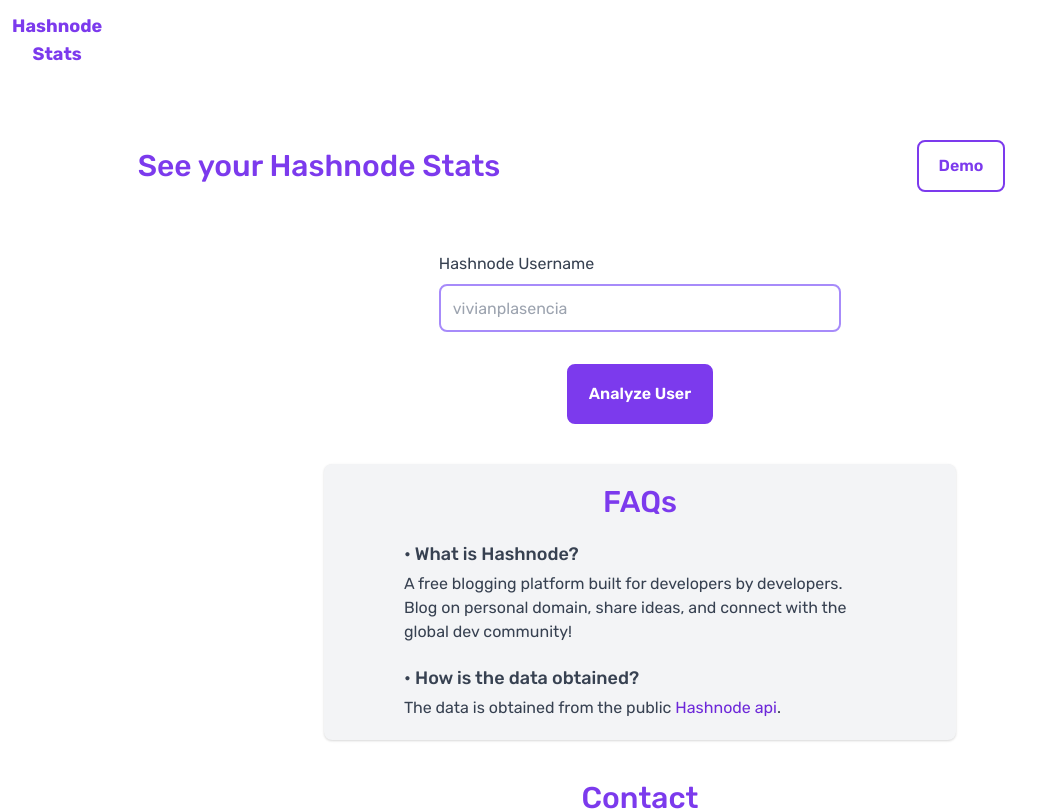
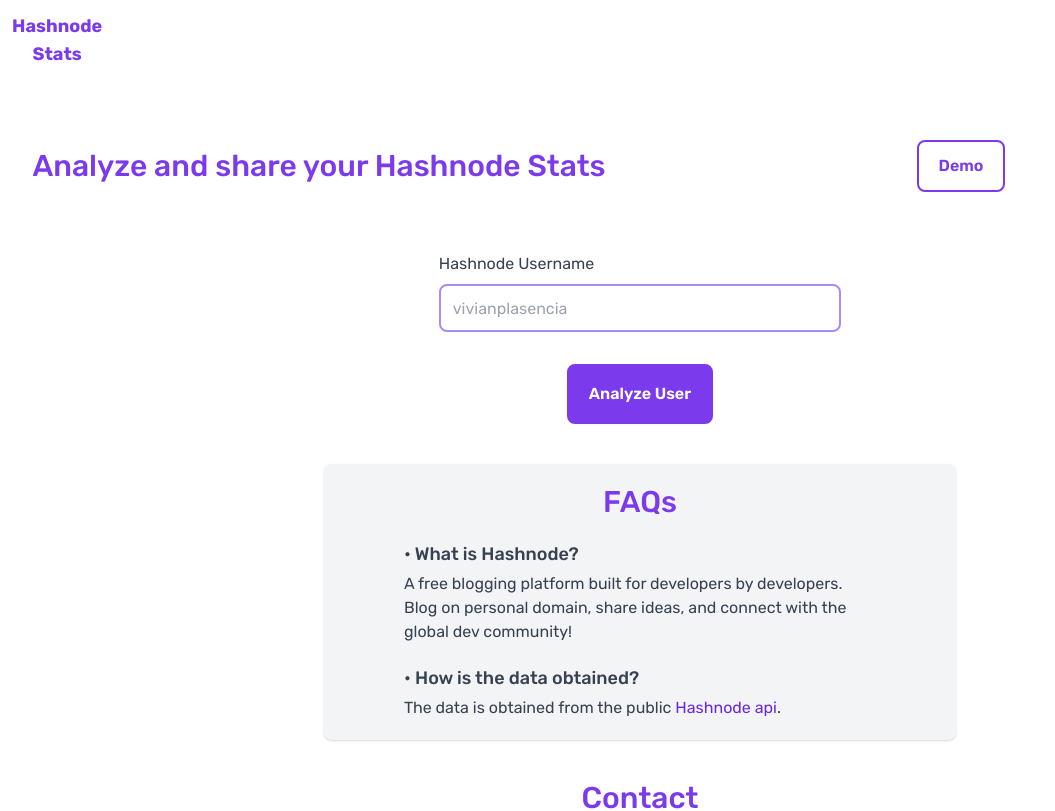
Before and after one commit to vplasencia/hashnodestats, a Nuxt app: page / in a window 1280 px wide. Shown: the top 811 px of the page, without its empty margins (0-1055 px from the left). Built offline with nearby package versions, Linux system fonts and the light colour scheme; what vue-apexcharts would draw is missing.

Commit message:
Changed cover text

```diff
--- a/pages/index.vue
+++ b/pages/index.vue
@@ -3,7 +3,7 @@
     <div class="grid grid-cols-1 md:grid-cols-2 gap-5 my-10 px-2">
       <div class="flex items-center justify-center">
         <span class="text-purple-600 font-medium text-3xl"
-          >See your Hashnode Stats</span
+          >Analyze and share your Hashnode Stats</span
         >
       </div>
       <div class="my-5 flex items-center justify-center">
```
